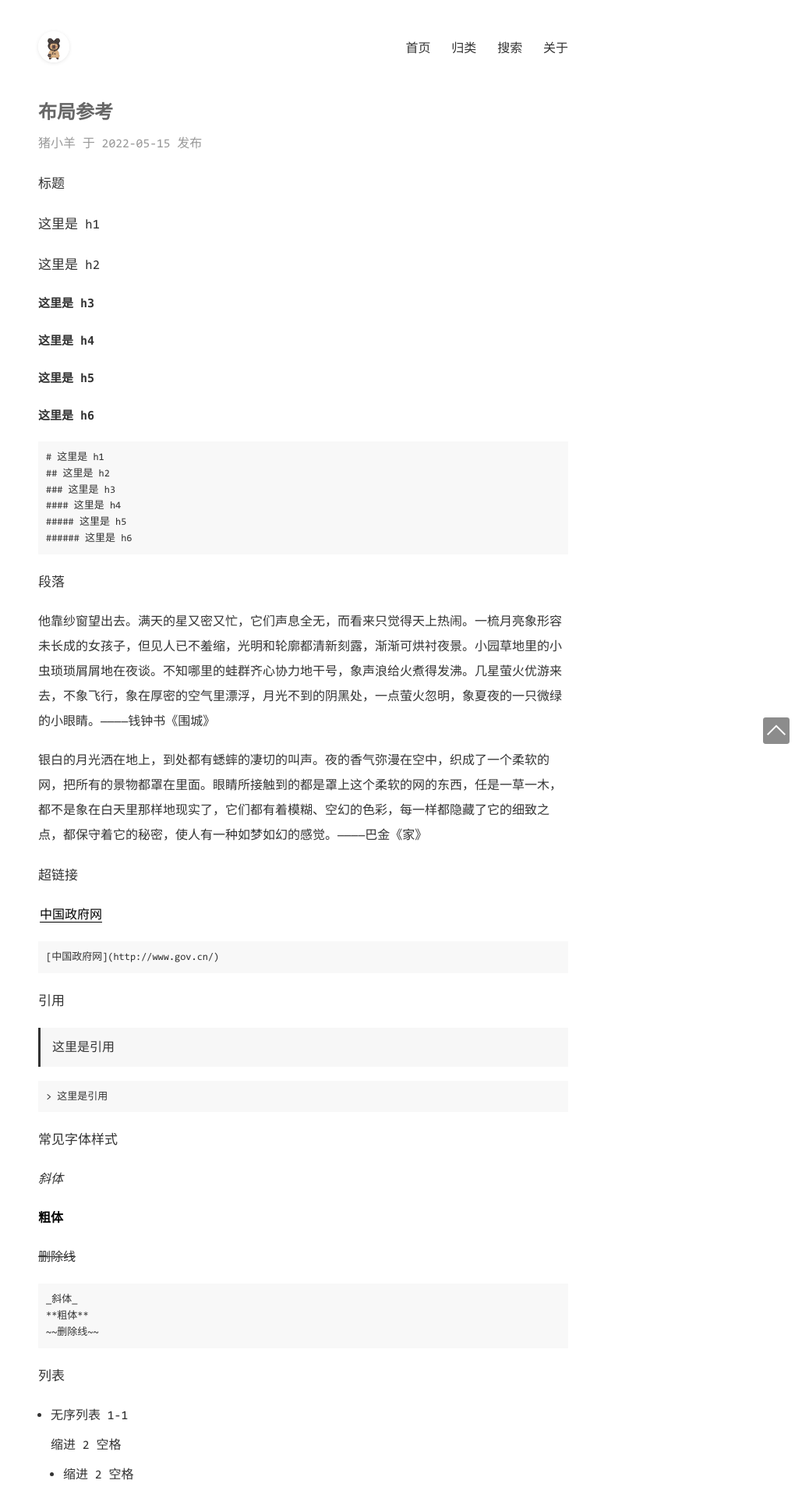
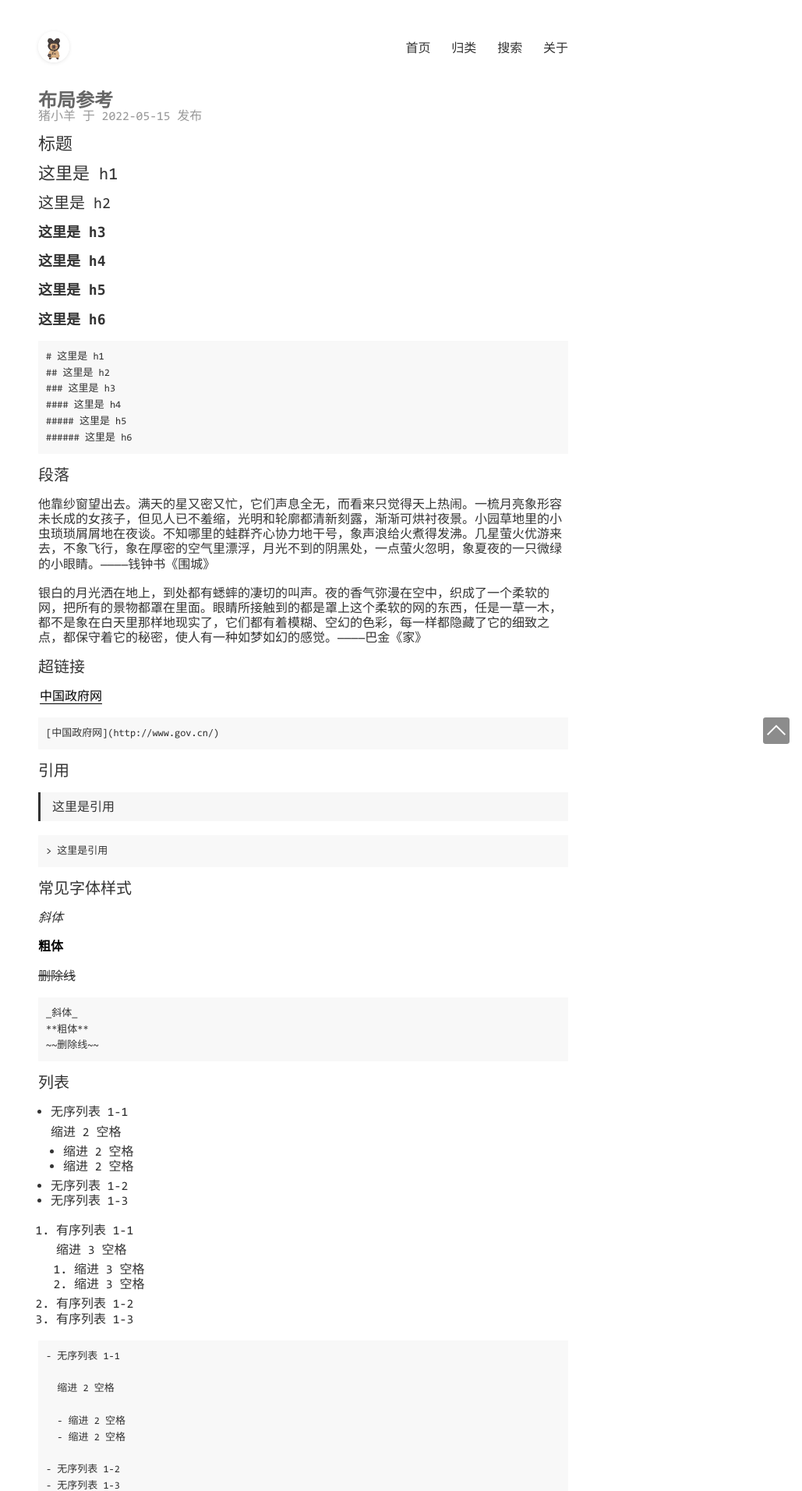
Before and after one commit to acabin/acabin.github.io, a Jekyll site: the page built from _posts/2022-5-15-布局参考.md, in a window 1280 px wide. Shown: the top 1912 px of the page at 78% size, without its empty margins (251-1280 px from the left). Built offline with Jekyll 4.4.1, drawn with Linux system fonts in a browser that asks for light colours; formulas are drawn with MathJax 3.

Commit message:
Update post.css

```diff
--- a/static/css/post.css
+++ b/static/css/post.css
@@ -1,6 +1,6 @@
 .page-post {
   font-size: 16px;
-  line-height: 2;
+  line-height: 120%;
   word-break: break-all;
 }
 .page-post .title {
@@ -19,10 +19,15 @@
   margin: 0;
   width: 100%;
 }
-.page-post .post h1,
+.page-post .post h1 {
+  font-weight: normal;
+  font-size: 22px;
+  position: relative;
+  cursor: pointer;
+}
 .page-post .post h2 {
   font-weight: normal;
-  font-size: 17px;
+  font-size: 20px;
   position: relative;
   cursor: pointer;
 }
@@ -37,7 +42,7 @@
 .page-post h4,
 .page-post h5,
 .page-post h6 {
-  font-size: 15px;
+  font-size: 18px;
   font-weight: bold;
 }
 .page-post blockquote {
```
